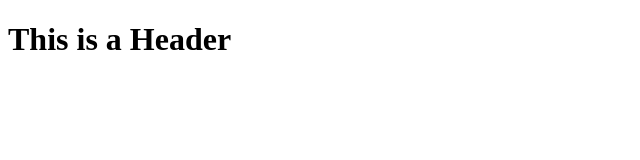
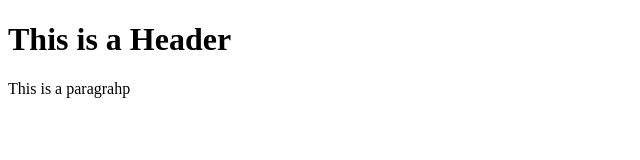
Before and after one commit to CamKorody35/git-test, a plain HTML site: page index.html in a window 1280 px wide. Shown: the whole page, without its empty margins (0-640 px from the left). Drawn offline with Linux system fonts and the light colour scheme.

Commit message:
Second commit

```diff
--- a/index.html
+++ b/index.html
@@ -2,5 +2,6 @@
 <html>
     <body>
         <h1>This is a Header</h1>
+        <p> This is a paragrahp</p>
     </body>
 </html>
```
